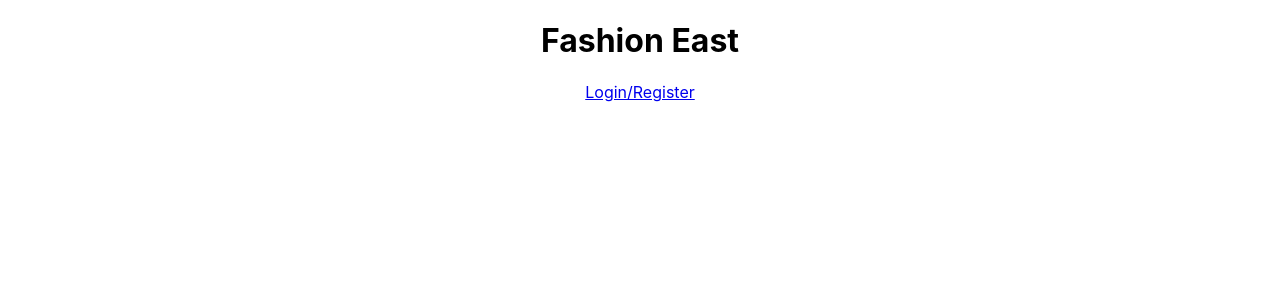
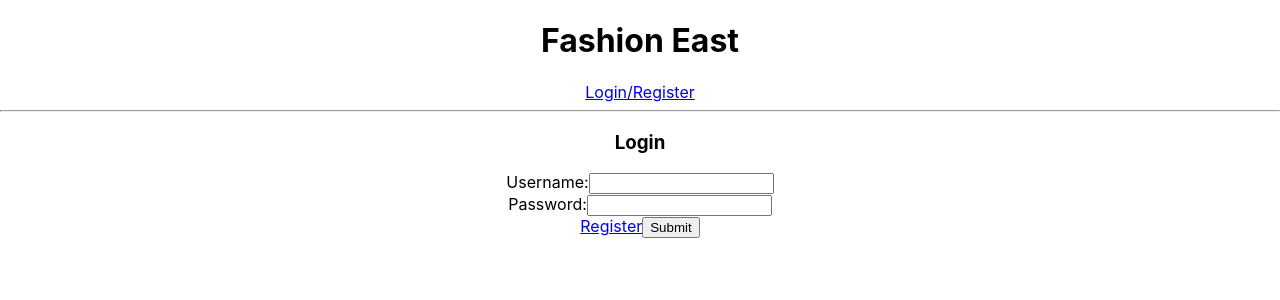
Before and after one commit to LowKeyAkward/Fashion-East, a React (Create React App) app in the folder client/: page /login in a window 1280 px wide. Shown: the top 300 px of the page. Built offline with nearby package versions, Linux system fonts and the light colour scheme.

Commit message:
added login skeleton

```diff
--- a/client/src/App.js
+++ b/client/src/App.js
@@ -2,6 +2,7 @@ import {Switch, Route} from "react-router-dom"
 
 import './App.css';
 import Layout from "./layouts/Layout"
+import Login from "./screens/Login"
 
 function App() {
   return (
@@ -14,7 +15,7 @@ function App() {
           </Route>
 
           <Route path="/login">
-            {/* Login */}
+            <Login/>
           </Route>
 
           <Route path="/register">
--- a/client/src/components/Header.jsx
+++ b/client/src/components/Header.jsx
@@ -8,6 +8,7 @@ function Header(props) {
       <Link to="/login">
         Login/Register
       </Link>
+      <hr />
     </div>
   );
 }
--- a/client/src/screens/Login.jsx
+++ b/client/src/screens/Login.jsx
@@ -0,0 +1,49 @@
+import { useState } from 'react';
+import { Link } from "react-router-dom"
+
+function Login(props) {
+  const [formData, setFormData] = useState({
+    username: "",
+    password: ""
+  })
+
+  const handleChange = (e) => {
+    const { name, value } = e.target
+    setFormData(prevState => ({
+      ...prevState,
+      [name]: value
+    }))
+  }
+
+  return (
+    <div>
+      <form>
+        <h3>Login</h3>
+        <label> Username:
+          <input
+            type="text"
+            name="username"
+            value={formData.username}
+            onChange={handleChange}
+          />
+        </label>
+
+        <br />
+          <label> Password:
+            <input
+              type="password"
+              name="password"
+              value={formData.password}
+              onChange={handleChange}
+            />
+          </label>
+        <br />
+
+      <Link to ="/register">Register</Link>
+      <button>Submit</button>
+      </form>
+    </div>
+  );
+}
+
+export default Login;
```
Also changed, not shown: 1 other file (tests, documents, lock files or other folders).
